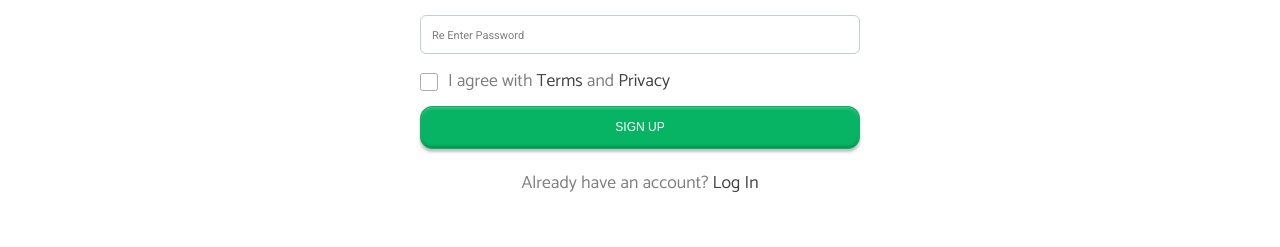
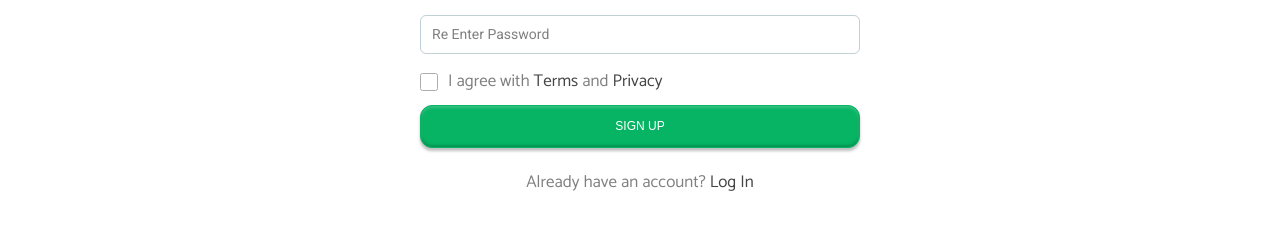
Before and after one commit to mperwe/volunteer-match-react, a React (Create React App) app: page /register/volunteer in a window 1280 px wide. Shown: the part 388-635 px from the top of the page. Built offline with nearby package versions, Linux system fonts and the light colour scheme.

Commit message:
update Volunteer Sign Up form

```diff
--- a/src/components/Register/register.css
+++ b/src/components/Register/register.css
@@ -65,11 +65,16 @@
   background-image: none;
   background-color: transparent;
   box-shadow: none;
+  width: 100%;
+}
+
+.inputBox > input:focus {
+  outline: 0;
 }
 
 .inputBox > input::placeholder {
   font-weight: 400;
-  font-size: 11px;
+  font-size: 14px;
   line-height: 19px;
   color: rgba(0, 0, 0, 0.5);
 }
@@ -91,6 +96,7 @@
 
 .agreeCheckbox > p {
   color: rgba(0, 0, 0, 0.5);
+  font-size: 17px;
 }
 
 .accountExists {
@@ -129,7 +135,7 @@
 .signUpContainer > p {
   color: rgba(0, 0, 0, 0.5);
   font-weight: 500;
-  font-size: 17.7396px;
+  font-size: 17px;
   line-height: 28px;
   text-align: center;
 }
```
